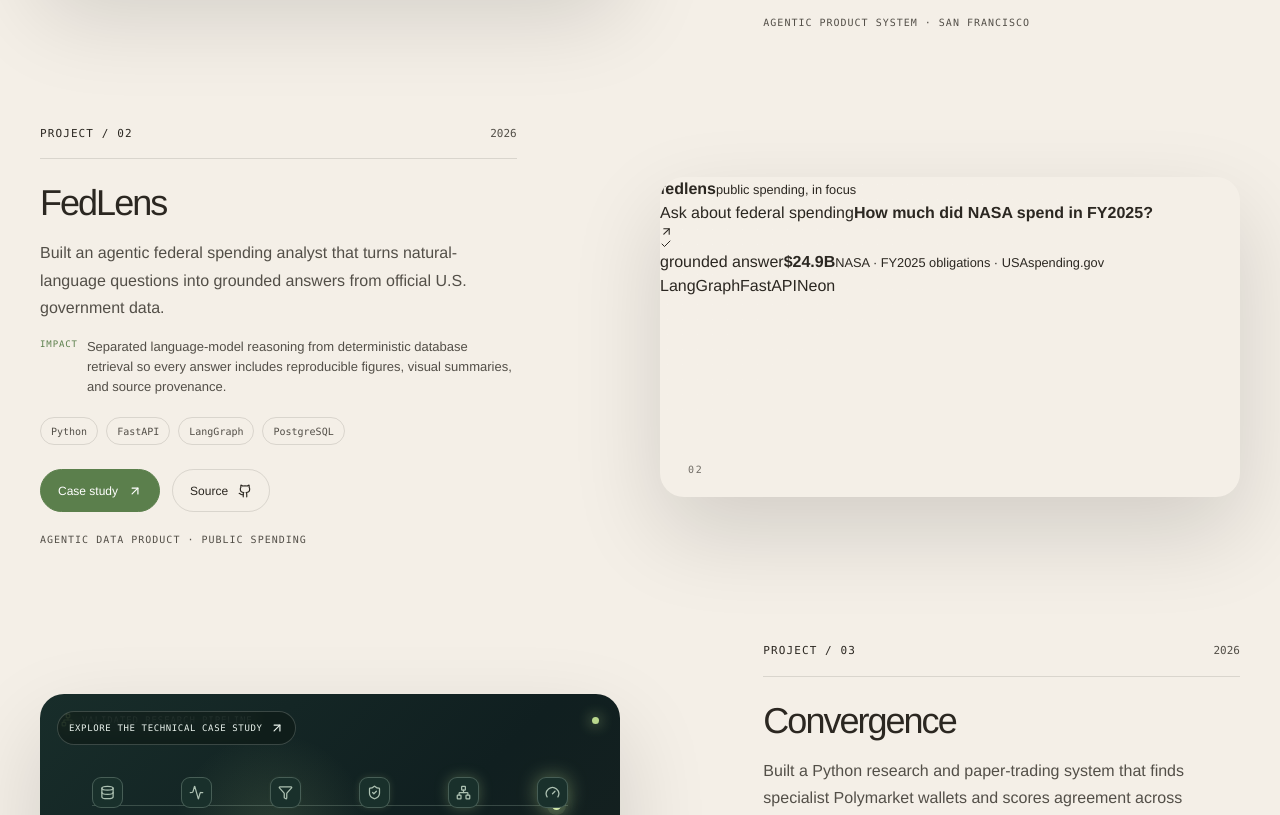
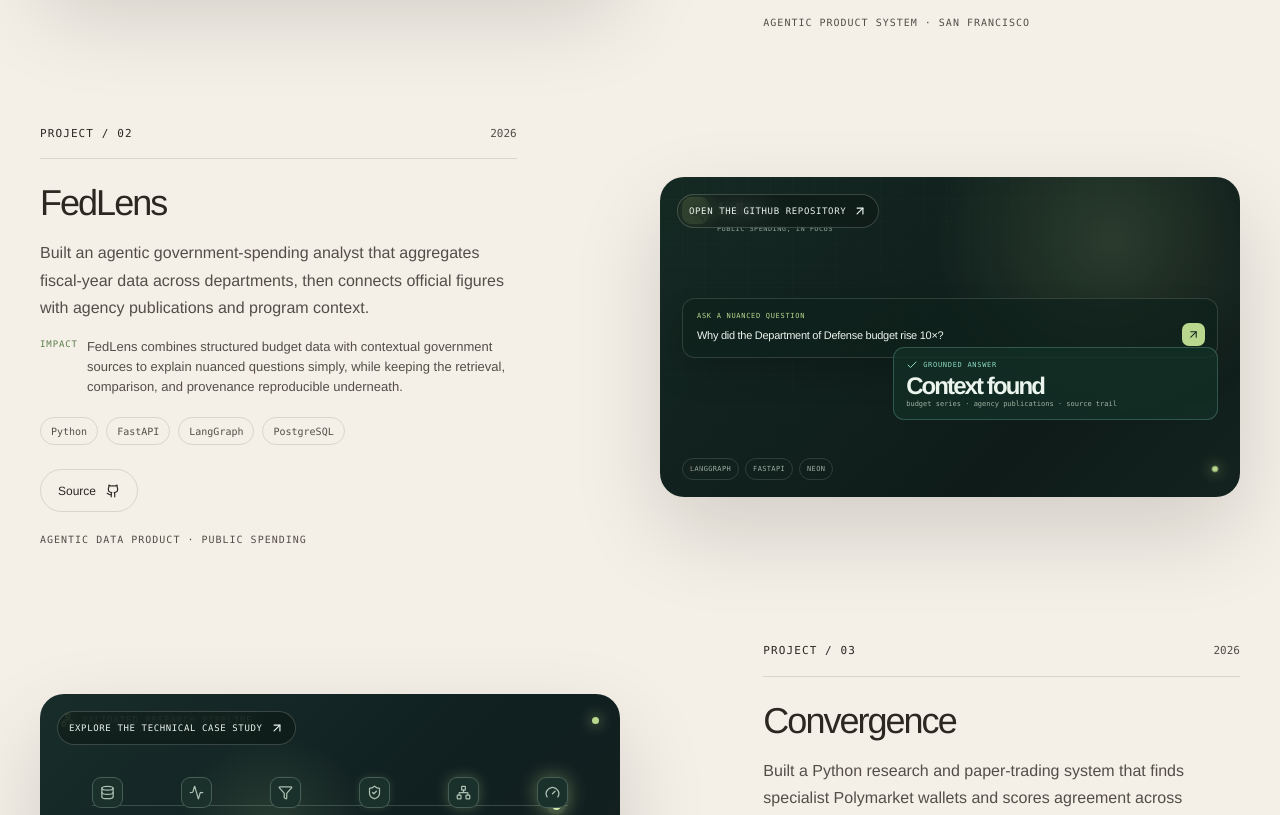
Before and after one commit to sujan-reddy-p/webapp, a Next.js app: page /recruiter in a window 1280 px wide. Shown: the part 1480-2295 px from the top of the page. Built offline with nearby package versions, Linux system fonts and the light colour scheme.

Commit message:
Polish FedLens GitHub card and resize behavior

```diff
--- a/app/globals.css
+++ b/app/globals.css
@@ -1951,6 +1951,12 @@ a, button { -webkit-tap-highlight-color: transparent; }
   .flow-node-inspector { display: none; }
 }
 
+.fedlens-ui { position:absolute; inset:0; overflow:hidden; color:#edf5ef; background:radial-gradient(circle at 78% 20%,rgba(185,215,141,.16),transparent 34%),linear-gradient(135deg,#152923,#0e1b19 70%,#14231f); }
+.fedlens-ui::before { position:absolute; inset:0; opacity:.3; background-image:linear-gradient(rgba(220,240,224,.07) 1px,transparent 1px),linear-gradient(90deg,rgba(220,240,224,.07) 1px,transparent 1px); background-size:22px 22px; content:""; mask-image:linear-gradient(to bottom right,black,transparent 80%); }
+.fedlens-brand { position:absolute; z-index:1; left:22px; top:20px; display:grid; grid-template-columns:27px auto; gap:1px 8px; align-items:center; }.fedlens-brand strong { font-size:17px; letter-spacing:-.07em; }.fedlens-brand small { grid-column:2; color:#8ea196; font:7px var(--font-geist-mono); letter-spacing:.06em; text-transform:uppercase; }.fedlens-mark { position:relative; display:grid; width:27px; height:27px; place-items:center; border:1px solid #b9d78d; border-radius:9px; color:#16261e; background:#b9d78d; }.fedlens-mark i { width:11px; height:11px; border:2px solid #16261e; border-radius:50%; }.fedlens-mark b { position:absolute; right:3px; bottom:4px; width:7px; height:2px; border-radius:2px; background:#16261e; transform:rotate(45deg); }
+.fedlens-query { position:absolute; z-index:1; left:22px; right:22px; top:38%; display:grid; gap:7px; padding:13px 14px; border:1px solid rgba(219,239,223,.15); border-radius:13px; background:rgba(15,34,28,.7); box-shadow:0 16px 32px rgba(0,0,0,.16); }.fedlens-query span,.fedlens-answer span { color:#b9d78d; font:7px var(--font-geist-mono); letter-spacing:.1em; text-transform:uppercase; }.fedlens-query strong { font-size:11px; font-weight:550; letter-spacing:-.025em; }.fedlens-query i { position:absolute; right:12px; bottom:11px; display:grid; width:23px; height:23px; place-items:center; border-radius:7px; color:#182a20; background:#b9d78d; }
+.fedlens-answer { position:absolute; z-index:1; right:22px; bottom:23%; display:grid; gap:4px; width:56%; padding:11px 12px; border:1px solid rgba(142,220,196,.25); border-radius:11px; background:rgba(20,49,40,.76); animation:fedlens-answer-in 4.6s ease-in-out infinite; }.fedlens-answer span { display:flex; align-items:center; gap:5px; color:#8edcc4; }.fedlens-answer strong { font-size:24px; line-height:.9; letter-spacing:-.08em; }.fedlens-answer small { color:#9fb3a6; font:7px var(--font-geist-mono); }.fedlens-footer { position:absolute; left:22px; right:22px; bottom:17px; display:flex; align-items:center; gap:6px; }.fedlens-footer span { padding:6px 7px; border:1px solid rgba(220,239,224,.14); border-radius:999px; color:#9eafa5; font:7px var(--font-geist-mono); letter-spacing:.05em; text-transform:uppercase; }.fedlens-footer i { width:6px; height:6px; margin-left:auto; border-radius:50%; background:#b9d78d; box-shadow:0 0 12px #b9d78d; animation:project-flow-pulse 2.4s ease-in-out infinite; } @keyframes fedlens-answer-in { 0%,100% { transform:translateY(3px); opacity:.78; } 50% { transform:translateY(-3px); opacity:1; } }
+
 @media (prefers-reduced-motion: reduce) {
   *, *::before, *::after { scroll-behavior: auto !important; animation-duration: .01ms !important; animation-iteration-count: 1 !important; }
 }
--- a/app/recruiter/page.tsx
+++ b/app/recruiter/page.tsx
@@ -53,8 +53,8 @@ const projects: Array<{
   {
     number: "02",
     title: "FedLens",
-    purpose: "Built an agentic federal spending analyst that turns natural-language questions into grounded answers from official U.S. government data.",
-    outcome: "Separated language-model reasoning from deterministic database retrieval so every answer includes reproducible figures, visual summaries, and source provenance.",
+    purpose: "Built an agentic government-spending analyst that aggregates fiscal-year data across departments, then connects official figures with agency publications and program context.",
+    outcome: "FedLens combines structured budget data with contextual government sources to explain nuanced questions simply, while keeping the retrieval, comparison, and provenance reproducible underneath.",
     year: "2026",
     role: "Agentic data product · public spending",
     technologies: ["Python", "FastAPI", "LangGraph", "PostgreSQL"],
@@ -192,10 +192,10 @@ export default function RecruiterPage() {
           <div className="mt-14 space-y-20 md:mt-16 md:space-y-24">
             {projects.map((project, index) => (
               <article id={`project-${project.number}`} data-companion-zone={project.number === "01" ? "local-lore" : undefined} key={project.number} className={`project-story grid items-center gap-8 md:grid-cols-12 md:gap-10 ${index % 2 ? "project-story-reverse" : ""}`}>
-                {project.liveHref || project.caseHref ? (
-                  <a href={project.liveHref ?? project.caseHref} target={project.liveHref ? "_blank" : undefined} rel={project.liveHref ? "noreferrer" : undefined} data-cursor="OPEN" aria-label={`Open ${project.title}${project.liveHref ? " live project" : " case study"}`} className={`project-showcase project-showcase-${project.visual} project-showcase-link relative min-h-[260px] overflow-hidden rounded-[1.5rem] md:col-span-6 md:min-h-[320px]`}>
+                {project.liveHref || project.caseHref || project.visual === "fedlens" ? (
+                  <a href={project.liveHref ?? project.caseHref ?? project.codeHref} target={project.liveHref || project.visual === "fedlens" ? "_blank" : undefined} rel={project.liveHref || project.visual === "fedlens" ? "noreferrer" : undefined} data-cursor="OPEN" aria-label={`Open ${project.title}${project.liveHref ? " live project" : project.visual === "fedlens" ? " GitHub repository" : " case study"}`} className={`project-showcase project-showcase-${project.visual} project-showcase-link relative min-h-[260px] overflow-hidden rounded-[1.5rem] md:col-span-6 md:min-h-[320px]`}>
                     {project.visual === "lore" ? <iframe title="Local Lore project preview" src={project.liveHref} tabIndex={-1} className="project-live-preview" /> : <ProjectVisual type={project.visual} />}
-                    <span className="project-preview-invite">{project.liveHref ? "Open the live city guide" : "Explore the technical case study"} <ArrowUpRight size={14} /></span>
+                    <span className="project-preview-invite">{project.liveHref ? "Open the live city guide" : project.caseHref ? "Explore the technical case study" : "Open the GitHub repository"} <ArrowUpRight size={14} /></span>
                     <span className="project-number">{project.number}</span>
                   </a>
                 ) : (
@@ -214,7 +214,7 @@ export default function RecruiterPage() {
                   <p className="project-impact mt-4"><span>Impact</span>{project.outcome}</p>
                   <div className="mt-5 flex flex-wrap gap-2">{project.technologies.map((technology) => <span key={technology} className="tech-pill">{technology}</span>)}</div>
                   <div className="mt-6 flex flex-wrap gap-3">
-                    {project.liveHref ? <a href={project.liveHref} target="_blank" rel="noreferrer" data-cursor="OPEN" className="project-action project-action-primary">View live project <ExternalLink size={14} /></a> : !project.caseHref && <a href={`#project-${project.number}`} aria-label={`${project.title} case study coming soon`} data-cursor="SOON" className="project-action project-action-primary">Case study <ArrowUpRight size={14} /></a>}
+                    {project.liveHref ? <a href={project.liveHref} target="_blank" rel="noreferrer" data-cursor="OPEN" className="project-action project-action-primary">View live project <ExternalLink size={14} /></a> : !project.caseHref && project.visual !== "fedlens" && <a href={`#project-${project.number}`} aria-label={`${project.title} case study coming soon`} data-cursor="SOON" className="project-action project-action-primary">Case study <ArrowUpRight size={14} /></a>}
                     <a href={project.codeHref} target="_blank" rel="noreferrer" data-cursor="CODE" className="project-action">Source <Github size={14} /></a>
                   </div>
                   <p className="mt-5 font-mono text-[10px] uppercase tracking-[.1em] text-[var(--muted)]">{project.role}</p>
@@ -355,8 +355,8 @@ function FedLensVisual() {
   return (
     <div className="fedlens-ui" aria-hidden="true">
       <div className="fedlens-brand"><span className="fedlens-mark"><i /><b /></span><strong>fedlens</strong><small>public spending, in focus</small></div>
-      <div className="fedlens-query"><span>Ask about federal spending</span><strong>How much did NASA spend in FY2025?</strong><i><ArrowUpRight size={13} /></i></div>
-      <div className="fedlens-answer"><span><Check size={12} /> grounded answer</span><strong>$24.9B</strong><small>NASA · FY2025 obligations · USAspending.gov</small></div>
+      <div className="fedlens-query"><span>Ask a nuanced question</span><strong>Why did the Department of Defense budget rise 10×?</strong><i><ArrowUpRight size={13} /></i></div>
+      <div className="fedlens-answer"><span><Check size={12} /> grounded answer</span><strong>Context found</strong><small>budget series · agency publications · source trail</small></div>
       <div className="fedlens-footer"><span>LangGraph</span><span>FastAPI</span><span>Neon</span><i /></div>
     </div>
   );
--- a/components/companion-agent.tsx
+++ b/components/companion-agent.tsx
@@ -80,6 +80,7 @@ export function CompanionAgent() {
   const [popupDismissed, setPopupDismissed] = useState(false);
   const wasAtPageEnd = useRef(false);
   const wasLocalLoreVisible = useRef(false);
+  const localLoreResizing = useRef(false);
 
   useEffect(() => {
     const track = (event: PointerEvent) => {
@@ -102,9 +103,9 @@ export function CompanionAgent() {
   useEffect(() => {
     const target = document.querySelector('[data-companion-zone="local-lore"]');
     if (!target) return;
-    const observer = new IntersectionObserver(([entry]) => {
-      const visible = entry.isIntersecting;
-      if (visible && !wasLocalLoreVisible.current) {
+    let resizeTimer: number | undefined;
+    const setLocalLoreVisibility = (visible: boolean, announce: boolean) => {
+      if (visible && !wasLocalLoreVisible.current && announce) {
         setLocalLoreNoteIndex((current) => {
           const candidates = localLoreNotes.map((_, index) => index).filter((index) => index !== current);
           return candidates[Math.floor(Math.random() * candidates.length)];
@@ -112,9 +113,27 @@ export function CompanionAgent() {
       }
       wasLocalLoreVisible.current = visible;
       setLocalLoreVisible(visible);
+    };
+    const observer = new IntersectionObserver(([entry]) => {
+      setLocalLoreVisibility(entry.isIntersecting, !localLoreResizing.current);
     }, { threshold: 0.32 });
     observer.observe(target);
-    return () => observer.disconnect();
+    const handleResize = () => {
+      localLoreResizing.current = true;
+      window.clearTimeout(resizeTimer);
+      resizeTimer = window.setTimeout(() => {
+        localLoreResizing.current = false;
+        const rect = target.getBoundingClientRect();
+        const visible = rect.top < window.innerHeight * 0.68 && rect.bottom > window.innerHeight * 0.32;
+        setLocalLoreVisibility(visible, false);
+      }, 180);
+    };
+    window.addEventListener("resize", handleResize);
+    return () => {
+      window.clearTimeout(resizeTimer);
+      window.removeEventListener("resize", handleResize);
+      observer.disconnect();
+    };
   }, []);
 
   useEffect(() => {
```
